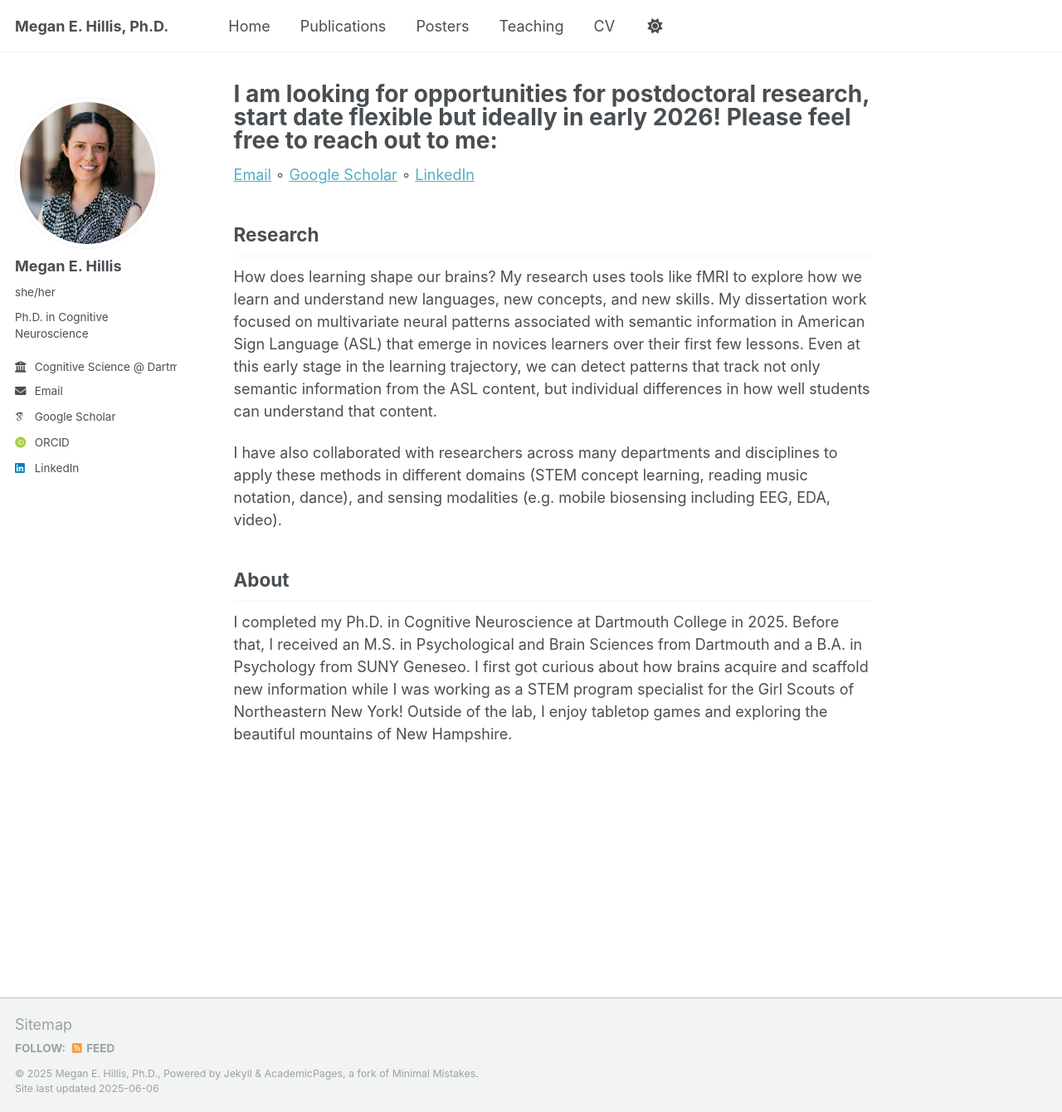
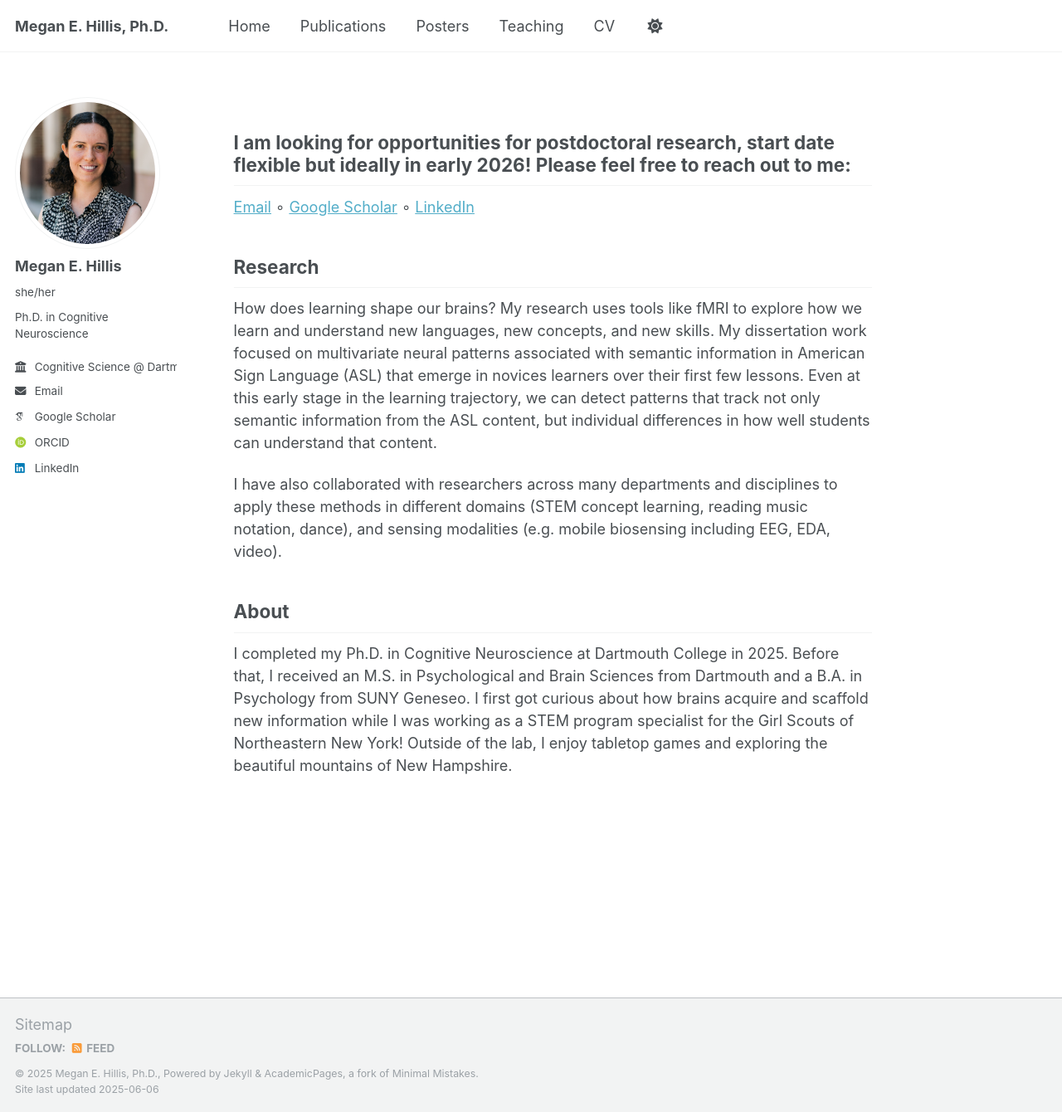
Before and after one commit to megan-hillis/megan-hillis.github.io, a Jekyll site: the page built from _pages/about.md, in a window 1280 px wide and 1340 px high. Shown: the whole window at 83% size. Built offline with Jekyll 4.4.1, drawn with Linux system fonts in a browser that asks for light colours; some web fonts are replaced.

```diff
--- a/_pages/about.md
+++ b/_pages/about.md
@@ -1,10 +1,11 @@
 ---
 permalink: /
-title: "I am looking for opportunities for postdoctoral research, start date flexible but ideally in early 2026! Please feel free to reach out to me:"
+title: ""
 redirect_from:
   - /about/
   - /about.html
 ---
+## I am looking for opportunities for postdoctoral research, start date flexible but ideally in early 2026! Please feel free to reach out to me:
 [Email](mailto:meg.hillis12@gmail.com)  ∘  [Google Scholar](https://scholar.google.com/citations?user=QCNApjcAAAAJ&hl=en)  ∘  [LinkedIn](https://www.linkedin.com/in/megan-hillis-56bb56128/)
 
 ## Research
```
